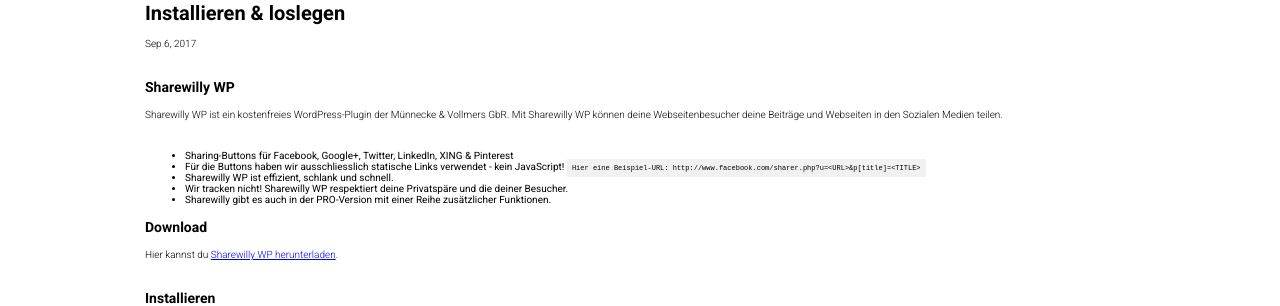
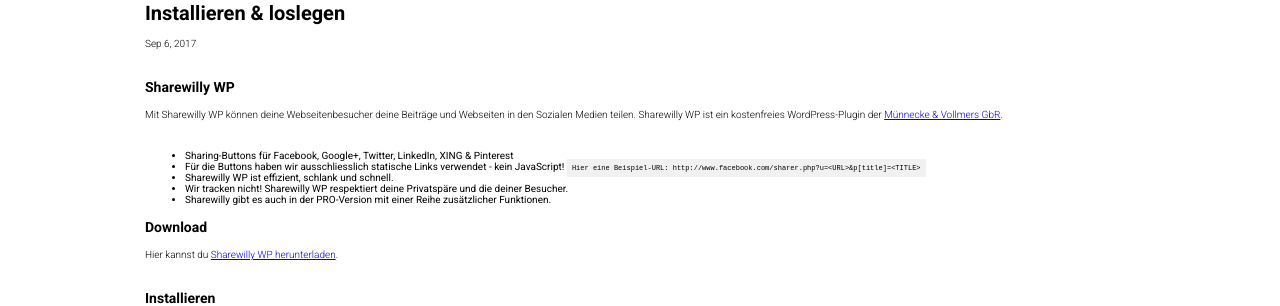
Before and after one commit to sharewilly/sharewilly, a Jekyll site: the page built from _posts/2017-09-06-getting-started.md, in a window 1280 px wide. Shown: the part 1030-1336 px from the top of the page. Built offline with Jekyll 4.4.1, drawn with Linux system fonts in a browser that asks for light colours; part of the change alters nothing that is shown.

```diff
--- a/_posts/2017-09-06-getting-started.md
+++ b/_posts/2017-09-06-getting-started.md
@@ -5,7 +5,7 @@ date:   2017-09-06
 ---
 
 ### Sharewilly WP
-Sharewilly WP ist ein kostenfreies WordPress-Plugin der Münnecke & Vollmers GbR. Mit Sharewilly WP können deine Webseitenbesucher deine Beiträge und Webseiten in den Sozialen Medien teilen.
+Mit Sharewilly WP können deine Webseitenbesucher deine Beiträge und Webseiten in den Sozialen Medien teilen. Sharewilly WP ist ein kostenfreies WordPress-Plugin der [Münnecke & Vollmers GbR](http://muennecke-vollmers.de).
 
 * Sharing-Buttons für Facebook, Google+, Twitter, LinkedIn, XING & Pinterest
 * Für die Buttons haben wir ausschliesslich statische Links verwendet - kein JavaScript!
```
